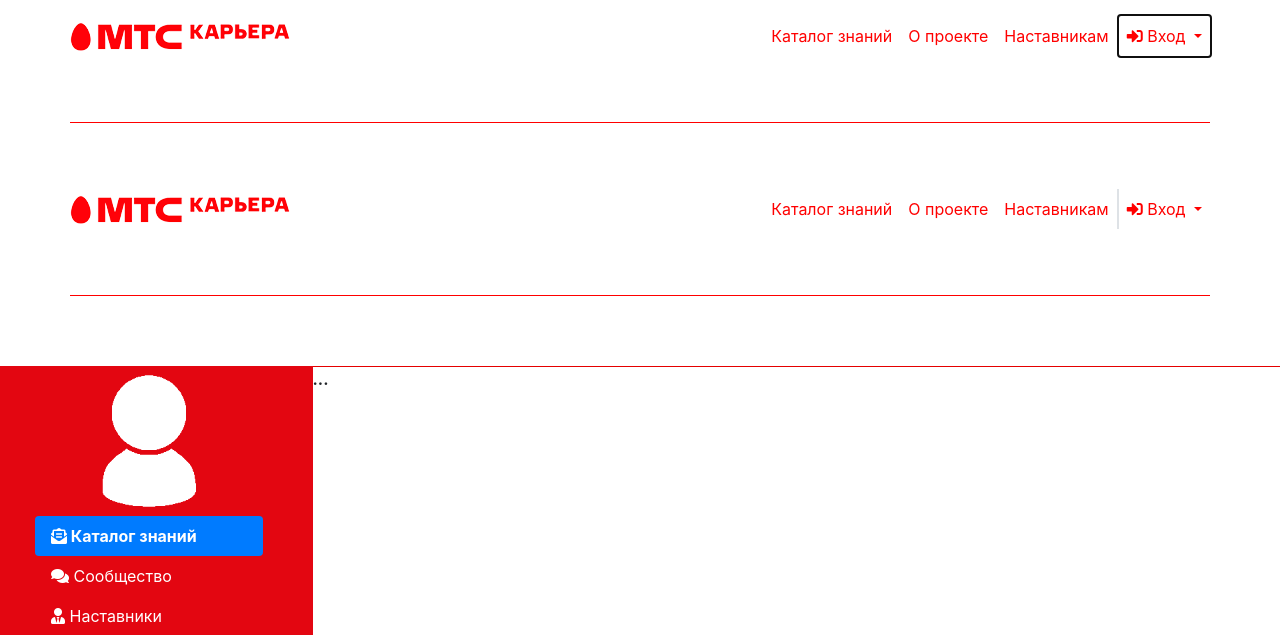
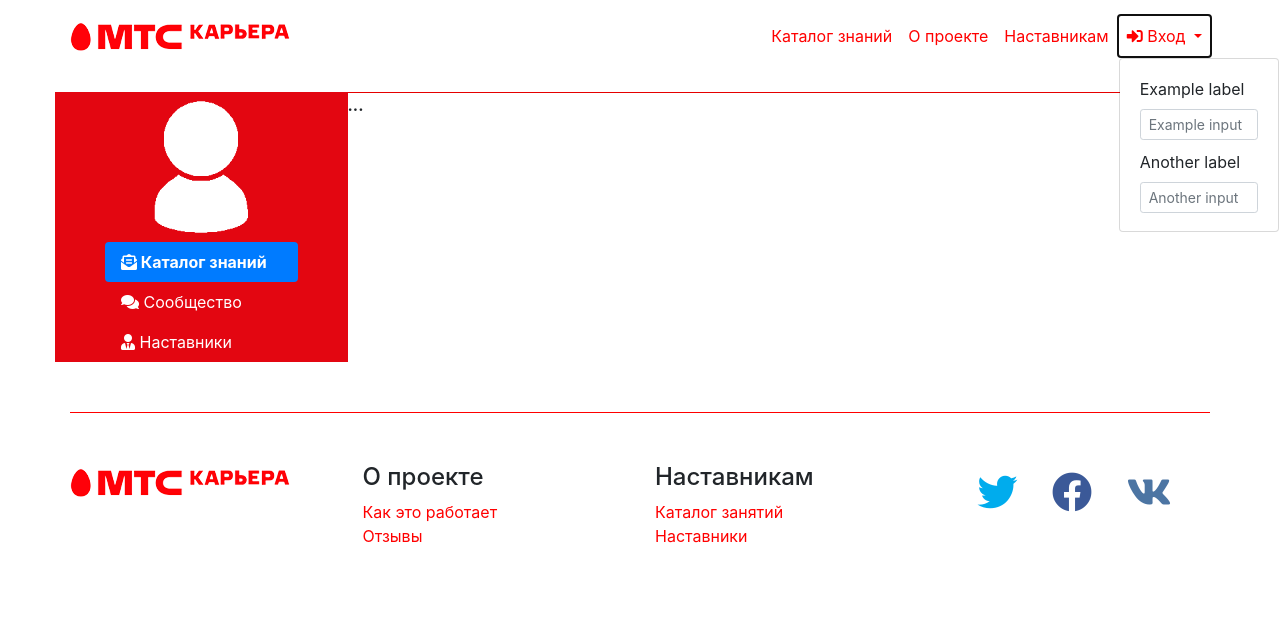
Before and after one commit to h3r0bot/MobiApp, a PHP site: page /index.php?view=profile in a window 1280 px wide, after a click on "Вход". Shown: the top 635 px of the page. After the commit the page ends 543 px from the top, so only its background shows below. Run offline with PHP 8.4, Linux system fonts and the light colour scheme; some libraries are stand-ins or nearby versions.

Commit message:
правки правки правки

```diff
--- a/css/style.css
+++ b/css/style.css
@@ -153,6 +153,8 @@ a#pills-mitap-tab.nav-link.active.show{
 .sign-in-item div{
     margin-top: 10px;
     margin-left: 20px;
+    margin-right: 20px;
+    margin-bottom: 10px;
 }
 .navigation-profile{
     background-color: #e30611 !important;
--- a/index.php
+++ b/index.php
@@ -20,6 +20,10 @@ switch ($view) {
     break;
 
     case 'nastavnik':
+
+    break;
+
+    case 'profile':
 
     break;
 }
--- a/views/blocks/navbar.php
+++ b/views/blocks/navbar.php
@@ -29,12 +29,24 @@
                             <i class="fas fa-sign-in-alt"></i> Вход
                         </a>
                         <div class="dropdown-menu" aria-labelledby="navbarDropdown">
+                            <form>
                             <span class="sign-in-item">
+                                <div class="form-group">
+                                    <label for="formGroupExampleInput">Example label</label>
+                                    <input type="text" class="form-control form-control-sm" id="formGroupExampleInput" placeholder="Example input">
+                                </div>
+                                <div class="form-group">
+                                    <label for="formGroupExampleInput2">Another label</label>
+                                    <input type="text" class="form-control form-control-sm" id="formGroupExampleInput2" placeholder="Another input">
+                                </div>
+                            </span>
+                            </form>
+                            <!-- <span class="sign-in-item">
                                 <script src="//ulogin.ru/js/ulogin.js"></script>
                                 <div id="uLogin"
                                     data-ulogin="display=panel;theme=flat;fields=first_name,last_name;providers=vkontakte,facebook,google;redirect_uri=http%3A%2F%2Fmobiapp%2F;mobilebuttons=0;">
                                 </div>
-                            </span>
+                            </span> -->
                         </div>
                     </li>
                 </ul>
@@ -43,6 +55,11 @@
     </div>
 </nav>
 <div class="grid"></div>
+<?php
+if($view != profile) echo
+'
 <div class="container">
     <div class="border-red"></div>
 </div>
+';
+?>
--- a/views/pages/profile.php
+++ b/views/pages/profile.php
@@ -1,75 +1,21 @@
-<?php
-header('Content-Type: text/html; charset=utf-8');
-
-$view = empty($_GET['view']) ? 'main' : $_GET['view'];
-
-switch ($view) {
-    case 'main':
-    //   $games = get_games();
-    //   $adverts = get_adverts();
-    //   $_SESSION['switch'] = 0;//обнуление переключателя уведомлений
-    //   $index_title = "GameBox: покупка, продажа и обмен игр";
-    break;
-
-    case 'katalog':
-
-    break;
-
-    case 'proect':
-
-    break;
-}
-?>
-<!DOCTYPE html>
-<html lang="ru">
-
-<head>
-    <!-- Required meta tags -->
-    <meta charset="utf-8">
-    <meta name="viewport" content="width=device-width, initial-scale=1, shrink-to-fit=no">
-
-    <!-- Bootstrap CSS -->
-    <link rel="stylesheet" href="/css/style.css">
-    <link rel="stylesheet" href="https://maxcdn.bootstrapcdn.com/bootstrap/4.0.0/css/bootstrap.min.css"
-        integrity="sha384-Gn5384xqQ1aoWXA+058RXPxPg6fy4IWvTNh0E263XmFcJlSAwiGgFAW/dAiS6JXm" crossorigin="anonymous">
-
-
-
-    <link href="/fontawesome/css/all.css" rel="stylesheet">
-
-    <title>Hello, world!</title>
-</head>
-
-
-<body>
-
-    <?php
-    include ('views/blocks/navbar.php');
-    ?>
-
+<div class="container">
 <div class="row">
-
-            <div class="kek col-3">  <div class="navigation-profile">
-
+    <div class="kek col-3">
+        <div class="navigation-profile">
             <div class="nav flex-column nav-pills" id="v-pills-tab" role="tablist" aria-orientation="vertical">
-
                 <img src="./images.png" alt="" width="150px">
-
                 <a class="nav-link active" id="v-pills-home-tab" data-toggle="pill" href="#v-pills-home" role="tab"
                     aria-controls="v-pills-home" aria-selected="true"><i class="fas fa-envelope-open-text"> </i> Каталог знаний</a>
                 <a class="nav-link" id="v-pills-profile-tab" data-toggle="pill" href="#v-pills-profile" role="tab"
                     aria-controls="v-pills-profile" aria-selected="false"><i class="fas fa-comments"> </i> Сообщество</a>
                 <a class="nav-link" id="v-pills-messages-tab" data-toggle="pill" href="#v-pills-messages" role="tab"
                     aria-controls="v-pills-messages" aria-selected="false"><i class="fas fa-user-tie"> </i> Наставники</a>
-
             </div>
         </div>
     </div>
-
     <div class="lol col-9">
         <div class="tab-content" id="v-pills-tabContent">  <hr>
             <div class="tab-pane fade show active" id="v-pills-home" role="tabpanel"
-
                 aria-labelledby="v-pills-home-tab">...</div>
             <div class="tab-pane fade" id="v-pills-profile" role="tabpanel"
                 aria-labelledby="v-pills-profile-tab">
@@ -83,19 +29,4 @@ switch ($view) {
         </div>
     </div>
 </div>
-
-        <!-- Optional JavaScript -->
-        <!-- jQuery first, then Popper.js, then Bootstrap JS -->
-        <script src="https://code.jquery.com/jquery-3.2.1.slim.min.js"
-            integrity="sha384-KJ3o2DKtIkvYIK3UENzmM7KCkRr/rE9/Qpg6aAZGJwFDMVNA/GpGFF93hXpG5KkN" crossorigin="anonymous">
-        </script>
-        <script src="https://cdnjs.cloudflare.com/ajax/libs/popper.js/1.12.9/umd/popper.min.js"
-            integrity="sha384-ApNbgh9B+Y1QKtv3Rn7W3mgPxhU9K/ScQsAP7hUibX39j7fakFPskvXusvfa0b4Q" crossorigin="anonymous">
-        </script>
-        <script src="https://maxcdn.bootstrapcdn.com/bootstrap/4.0.0/js/bootstrap.min.js"
-            integrity="sha384-JZR6Spejh4U02d8jOt6vLEHfe/JQGiRRSQQxSfFWpi1MquVdAyjUar5+76PVCmYl" crossorigin="anonymous">
-        </script>
-        <script src="https://drive.google.com/drive/folders/1GplQJIzxL9QRf4rS5C1_OPfOeUIn7pyL?usp=sharing"></script>
-</body>
-
-</html>
+</div>
```
Also changed, not shown: .htaccess. Lines whose indentation alone changed are shown as unchanged.
